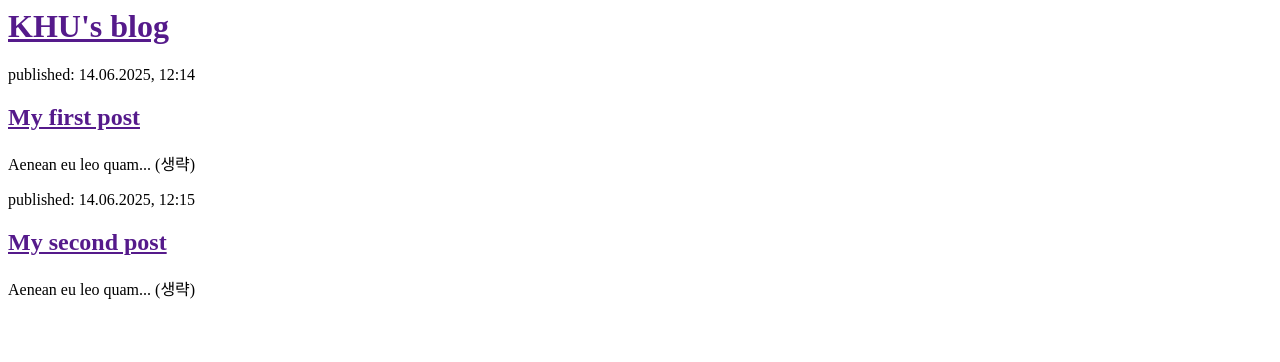
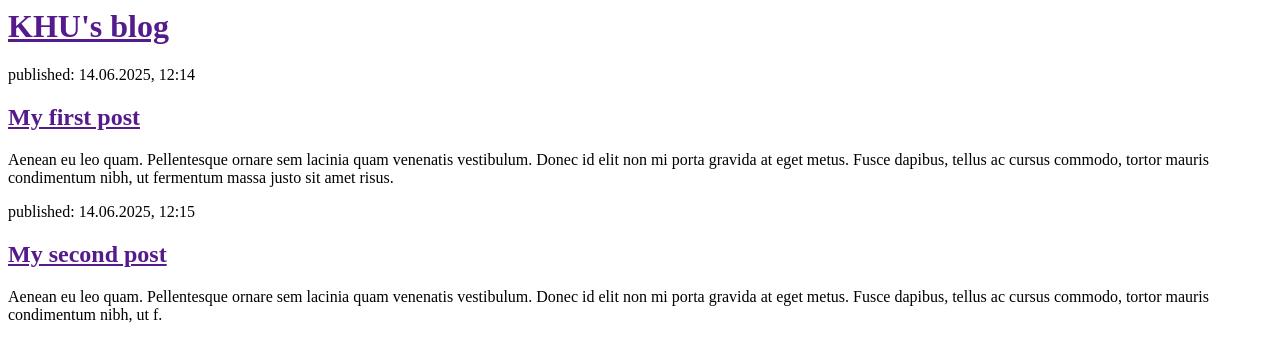
Before and after one commit to zerossin/my-first-blog, a Django app: page / in a window 1280 px wide. Shown: the top 362 px of the page. Run offline with Django 5.2, Linux system fonts and the light colour scheme.

Commit message:
수정 내용

```diff
--- a/blog/templates/blog/post_list.html
+++ b/blog/templates/blog/post_list.html
@@ -6,17 +6,23 @@
     <div>
         <h1><a href="">KHU's blog</a></h1>
     </div>
-
     <div>
         <p>published: 14.06.2025, 12:14</p>
         <h2><a href="">My first post</a></h2>
-        <p>Aenean eu leo quam... (생략)</p>
+        <p>
+            Aenean eu leo quam. Pellentesque ornare sem lacinia quam venenatis vestibulum.
+            Donec id elit non mi porta gravida at eget metus. Fusce dapibus, tellus ac cursus commodo,
+            tortor mauris condimentum nibh, ut fermentum massa justo sit amet risus.
+        </p>
     </div>
-
     <div>
         <p>published: 14.06.2025, 12:15</p>
         <h2><a href="">My second post</a></h2>
-        <p>Aenean eu leo quam... (생략)</p>
+        <p>
+            Aenean eu leo quam. Pellentesque ornare sem lacinia quam venenatis vestibulum.
+            Donec id elit non mi porta gravida at eget metus. Fusce dapibus, tellus ac cursus commodo,
+            tortor mauris condimentum nibh, ut f.
+        </p>
     </div>
 </body>
 </html>
```
